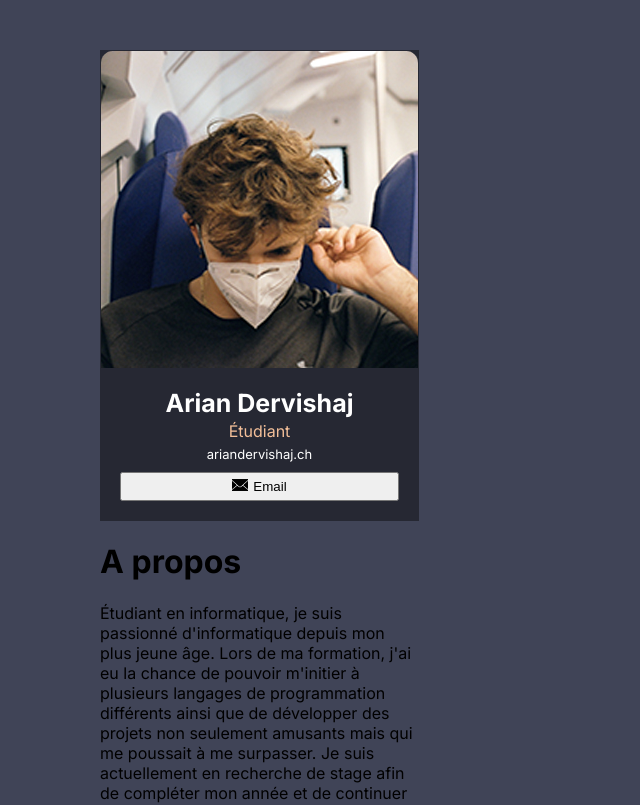
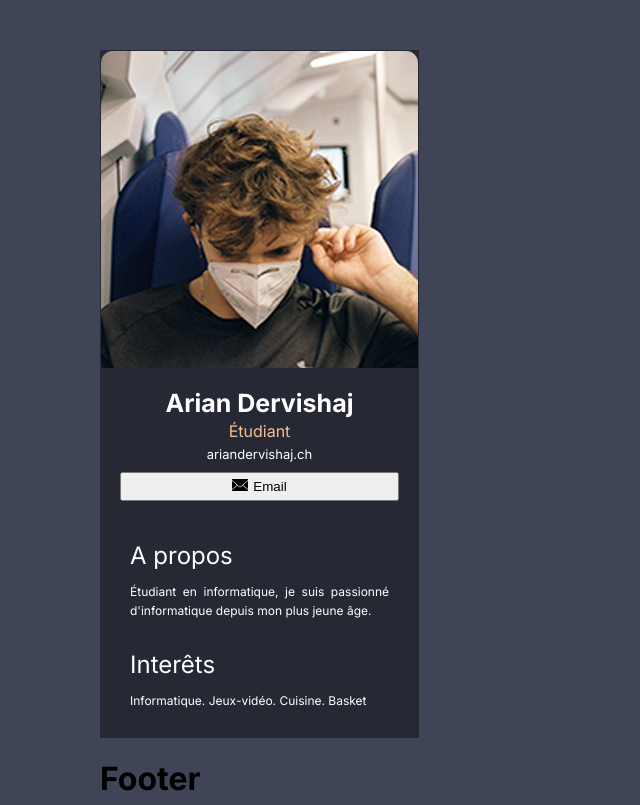
Before and after one commit to ArianDervishaj/digital-buisness-card, a React (Create React App) app: page / in a window 1280 px wide. Shown: the top 805 px of the page, without its empty margins (0-640 px from the left). Built offline with nearby package versions, Linux system fonts and the light colour scheme.

Commit message:
section a propos et interet finis

```diff
--- a/src/components/About.js
+++ b/src/components/About.js
@@ -2,16 +2,11 @@ import React from 'react';
 
 function About(){
     return(
-        <div>
-            <h1>A propos</h1>
-            <p>
+        <div className='about'>
+            <h2 className='about--titre'>A propos</h2>
+            <p className='about--text'>
             Étudiant en informatique, je suis passionné d'informatique depuis
-            mon plus jeune âge. Lors de ma formation, j'ai eu la chance de pouvoir
-            m'initier à plusieurs langages de programmation différents ainsi
-            que de développer des projets non seulement amusants mais
-            qui me poussait à me surpasser. Je suis actuellement
-            en recherche de stage afin de compléter mon année et de
-            continuer à développer mes capacités techniques.
+            mon plus jeune âge.
             </p>
         </div>
 
--- a/src/components/Interest.js
+++ b/src/components/Interest.js
@@ -2,7 +2,12 @@ import React from 'react';
 
 function Interest(){
     return(
-        <h1>Interest</h1>
+        <div className='interest'>
+        <h2 className='interest--titre'>Interêts</h2>
+        <p className='interest--text'>
+        Informatique. Jeux-vidéo. Cuisine. Basket
+        </p>
+    </div>
     )
 }
 
--- a/src/style.css
+++ b/src/style.css
@@ -58,3 +58,44 @@ body{
     margin-left: 5px;
     display: inline-block;
 }
+
+/*---------A propos *--------------*/
+.about{
+    background-color: #262833;
+    padding: 20px 30px 10px 30px;
+    color: #FFFFFF;
+}
+
+.about--titre{
+    margin: 0px;
+    font-size: 16;
+    font-weight: 500;
+}
+
+.about--text{
+    font-size: 12px;
+    line-height: 1.2rem;
+    text-align: justify;
+    margin-bottom: 0px;
+}
+
+/*-----------Infos------------------*/
+.interest{
+    background-color: #262833;
+    padding: 20px 30px 15px 30px;
+    color: #FFFFFF;
+}
+
+.interest--titre{
+    margin: 0px;
+    font-size: 16;
+    font-weight: 500;
+}
+
+.interest--text{
+    font-size: 12px;
+    line-height: 1.2rem;
+    text-align: justify;
+}
+
+/*-----------Footer------------------*/
```
Also changed, not shown: src/images/github-logo.png (added), src/images/twitter-logo.png (added).
